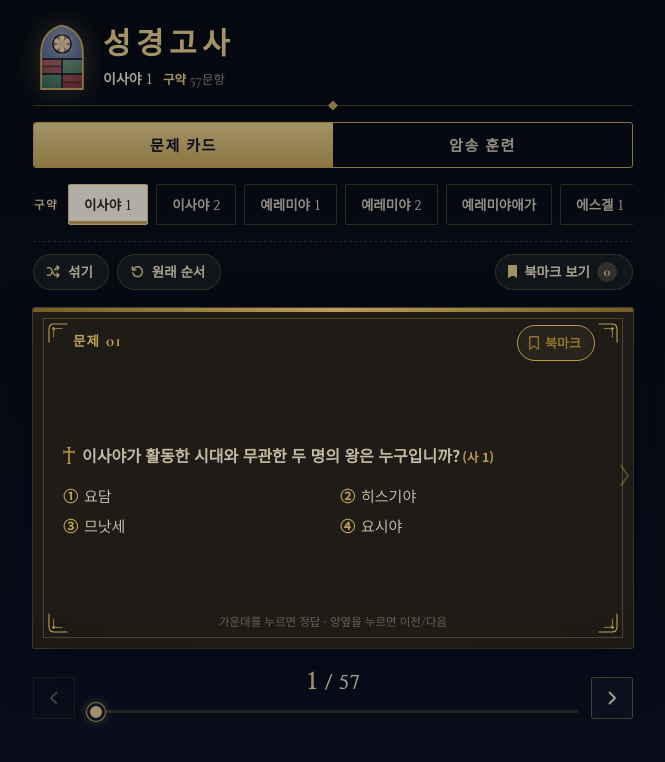
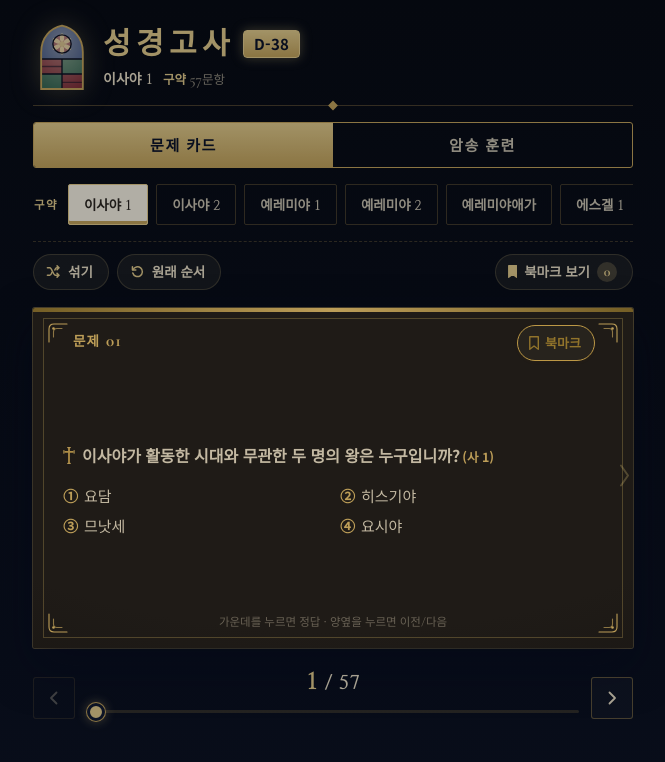
Before and after one commit to YDDongju/bible-gosa, a React (Vite) app: page / in a window 1280 px wide. Shown: the top 762 px of the page, without its empty margins (307-972 px from the left). Built offline with nearby package versions, Linux system fonts and the light colour scheme.

Commit message:
Add files via upload

```diff
--- a/App.jsx
+++ b/App.jsx
@@ -2681,6 +2681,37 @@ const SERIF = "'Nanum Myeongjo','Noto Serif KR','AppleMyungjo','Batang',serif";
 const NUM = "'Cormorant Garamond','Nanum Myeongjo',serif";
 const SANS = "'Noto Sans KR','Apple SD Gothic Neo','Malgun Gothic',sans-serif"; // 문제 발문·보기 (인쇄본의 고딕체)
 
+/* ▼ 성경고사 D-day — 시험일: 2026년 11월 10일 (기기 시간 기준, 자정마다 자동 갱신) */
+const EXAM_DATE = { y: 2026, m: 11, d: 10 };
+function daysToExam(now = new Date()) {
+  const today = Date.UTC(now.getFullYear(), now.getMonth(), now.getDate());
+  const exam = Date.UTC(EXAM_DATE.y, EXAM_DATE.m - 1, EXAM_DATE.d);
+  return Math.round((exam - today) / 86400000);
+}
+function DDay() {
+  const [left, setLeft] = useState(() => daysToExam());
+  useEffect(() => {
+    const tick = () => setLeft(daysToExam());
+    const id = setInterval(tick, 60000);
+    document.addEventListener("visibilitychange", tick);   // 홈 화면 앱을 다시 열 때 갱신
+    return () => { clearInterval(id); document.removeEventListener("visibilitychange", tick); };
+  }, []);
+  if (left < 0) return null;                                 // 시험이 끝나면 숨김
+  const label = left === 0 ? "D-DAY" : `D-${left}`;
+  return (
+    <span aria-label={left === 0 ? "오늘 성경고사" : `성경고사까지 ${left}일`}
+      title="성경고사 11월 10일"
+      style={{ display: "inline-flex", alignItems: "center", justifyContent: "center", height: 26, padding: "0 10px",
+        borderRadius: 4, border: `1px solid ${C.goldHi}`,
+        background: left === 0 ? `linear-gradient(180deg, #F3DE9C, ${C.goldHi})` : `linear-gradient(180deg, ${C.goldHi}, ${C.gold})`,
+        boxShadow: "0 0 12px rgba(230,203,126,.35)",
+        color: C.navyDeep, fontFamily: SANS, fontSize: 15, fontWeight: 700, letterSpacing: ".02em",
+        fontVariantNumeric: "lining-nums tabular-nums", lineHeight: 1, whiteSpace: "nowrap", transform: "translateY(-1px)" }}>
+      {label}
+    </span>
+  );
+}
+
 const STORAGE_KEY = "gosa:bookmarks:v1";
 const NIGHT_KEY = "gosa:night:v1";
 
@@ -3016,7 +3047,10 @@ export default function App() {
           borderBottom: "1px solid rgba(200,162,75,.35)", position: "relative" }}>
           <div style={{ filter: "drop-shadow(0 0 14px rgba(230,203,126,.25))" }}><StainedWindow size={50} /></div>
           <div style={{ lineHeight: 1.2, paddingBottom: 2 }}>
-            <h1 style={{ margin: 0, fontSize: 30, fontWeight: 800, letterSpacing: ".18em", color: C.goldHi }}>성경고사</h1>
+            <div style={{ display: "flex", alignItems: "center", gap: 8, flexWrap: "wrap" }}>
+              <h1 style={{ margin: 0, fontSize: 30, fontWeight: 800, letterSpacing: ".18em", color: C.goldHi }}>성경고사</h1>
+              <DDay />
+            </div>
             <div style={{ marginTop: 7, fontSize: 14, color: C.parchDk, fontWeight: 700 }}>
               {appMode === "recite" ? "암송 훈련" : cross ? "북마크 모음" : book.name}
               <span style={{ marginLeft: 10, fontSize: 12.5, fontWeight: 400, color: C.mistDim, display: appMode === "recite" ? "none" : "inline" }}>
```
